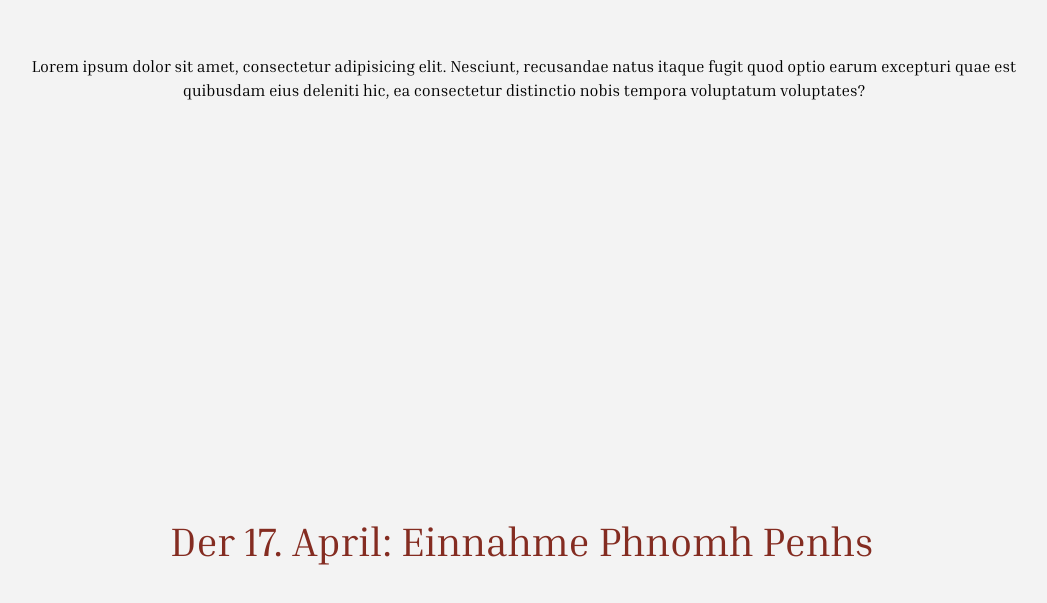
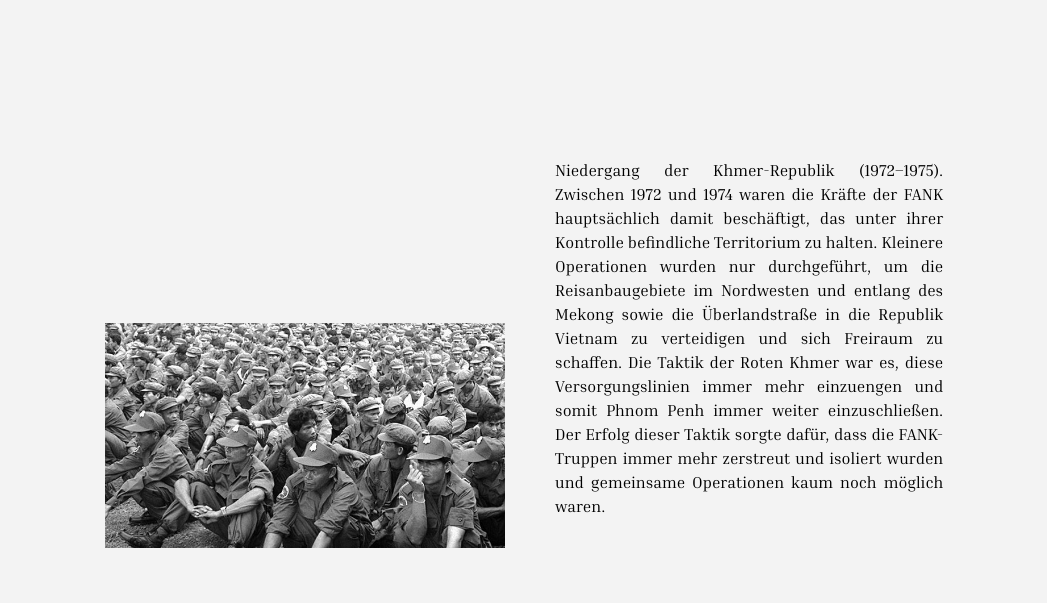
Before and after one commit to carlobeckmann2602/digital-storytelling-, a React (Vite) app: page / in a window 1280 px wide. Shown: the part 11346-11949 px from the top of the page, without its empty margins (16-1063 px from the left). Built offline with nearby package versions, Linux system fonts and the light colour scheme.

Commit message:
made the layout sample text and sample image

```diff
--- a/src/components/chapter/InvasionBackground/InvasionBackground.module.scss
+++ b/src/components/chapter/InvasionBackground/InvasionBackground.module.scss
@@ -7,5 +7,13 @@
 .section {
   display: flex;
   align-items: center;
-  gap: 5%;
+  gap: 6%;
+  margin-left: 10%;
+  margin-right: 10%;
+  margin-top: 10%;
 }
+
+.img {
+  width: 400%;
+  height: 400%;
+}
--- a/src/components/chapter/InvasionBackground/InvasionBackground.tsx
+++ b/src/components/chapter/InvasionBackground/InvasionBackground.tsx
@@ -3,6 +3,9 @@ import classNames from 'classnames'
 import { Chapter, CHAPTERS } from '../../../helpers/constants'
 import useOnScreen from '../../../helpers/useOnScreenHook'
 import classes from './InvasionBackground.module.scss'
+import * as language from './InvasionBackground_lang'
+import { Parallax } from 'react-scroll-parallax'
+import TestImage from '@/assets/img/template-1.jpg'
 
 interface Props {
   setCurrentChapter: (chapter: Chapter) => void
@@ -32,15 +35,19 @@ const InvasionBackground = (props: Props) => {
         </div>
       </div>
       <div className='chapter-body-wrapper'>
-        <div className={classes.section}>
-          <p>
-            Lorem ipsum dolor sit amet, consectetur adipisicing elit. Nesciunt, recusandae natus
-            itaque fugit quod optio earum excepturi quae est quibusdam eius deleniti hic, ea
-            consectetur distinctio nobis tempora voluptatum voluptates?
-          </p>
+        <div className={classNames(classes.section)}>
+          <Parallax speed={10}>
+            <img src={TestImage} style={{ width: '400px' }} alt='Testbild' />
+          </Parallax>
+          <p style={{ alignSelf: 'center', textAlign: 'justify' }}>{language.teil1}</p>
+        </div>
+        <div className={classNames(classes.section)}>
+          <p style={{ alignSelf: 'center', textAlign: 'justify' }}>{language.teil2}</p>
+          <Parallax speed={10}>
+            <img src={TestImage} style={{ width: '400px' }} alt='Testbild' />
+          </Parallax>
         </div>
       </div>
-      <div ref={bottomRef}></div>
     </div>
   )
 }
--- a/src/components/chapter/InvasionBackground/InvasionBackground_lang.ts
+++ b/src/components/chapter/InvasionBackground/InvasionBackground_lang.ts
@@ -1 +1,4 @@
-export const HEADLINE = 'Beispiel Headline' // TODO: Replace with real language keys
+export const teil1 =
+  'Niedergang der Khmer-Republik (1972–1975). Zwischen 1972 und 1974 waren die Kräfte der FANK hauptsächlich damit beschäftigt, das unter ihrer Kontrolle befindliche Territorium zu halten. Kleinere Operationen wurden nur durchgeführt, um die Reisanbaugebiete im Nordwesten und entlang des Mekong sowie die Überlandstraße in die Republik Vietnam zu verteidigen und sich Freiraum zu schaffen. Die Taktik der Roten Khmer war es, diese Versorgungslinien immer mehr einzuengen und somit Phnom Penh immer weiter einzuschließen. Der Erfolg dieser Taktik sorgte dafür, dass die FANK-Truppen immer mehr zerstreut und isoliert wurden und gemeinsame Operationen kaum noch möglich waren.'
+export const teil2 =
+  'Kommunistischer Wandel. Bis etwa zur Jahreswende von 1972 auf 1973 galt der Konflikt sowohl in Kambodscha selbst als auch im Ausland als einer zwischen fremden Mächten, in welchem die Natur der Einwohner des Landes sich nicht geändert hatte. Im Verlauf des Jahres 1973 gelangten viele Kambodschaner jedoch zu dem Eindruck, dass die Roten Khmer sich immer mehr fanatisierten, da sie jedes Friedensangebot sofort ausschlugen und sich nicht im Geringsten um ihre eigenen Verluste oder zivile Opfer der Kämpfe sorgten'
```
